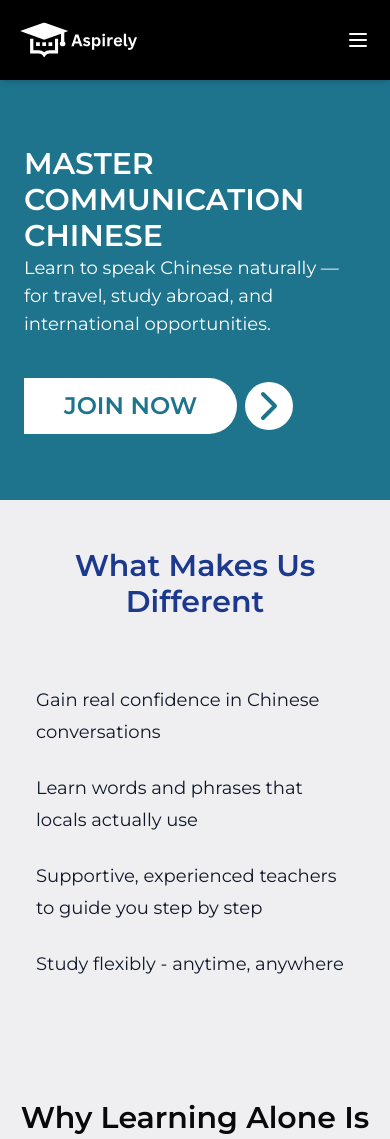
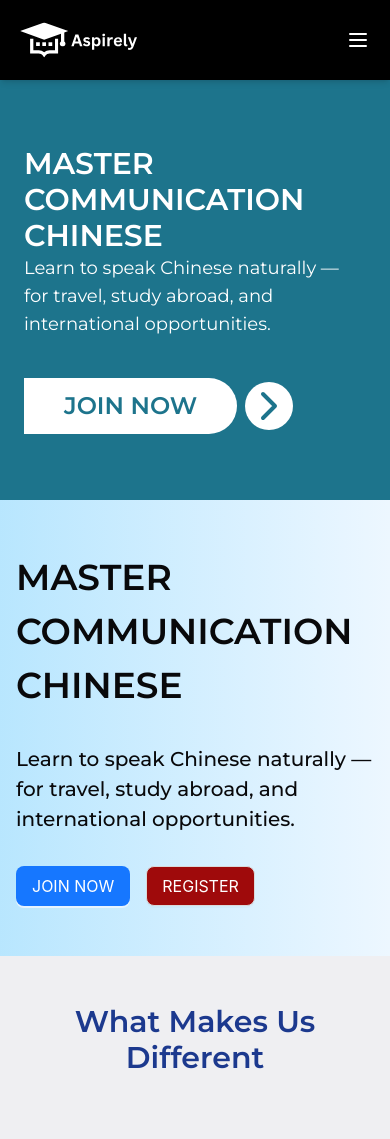
Before and after one commit to ldliem21101998/mkt-website, a Next.js app: page /en/courses/chinese/communication in a window 390 px wide. Shown: the top 1139 px of the page. Built offline with nearby package versions, Linux system fonts and the light colour scheme.

Commit message:
Update: Banner - Section 2

```diff
--- a/src/app/[locale]/(child)/courses/chinese/business/page.tsx
+++ b/src/app/[locale]/(child)/courses/chinese/business/page.tsx
@@ -12,6 +12,7 @@ import {
   CheckCircle2,
 } from "lucide-react";
 import { useMessages, useTranslations } from "next-intl";
+import { Button } from "antd";
 
 function ChineseBusinessSection() {
   const t = useTranslations();
@@ -499,9 +500,87 @@ function CoursesSection() {
   );
 }
 
-function MasterChineseBusiness({
-  personSrc = "/assets/images/courses/english/business/Section2/Person.png",
+export function Banner({
+  title,
+  desc,
+  imgSrc,
+}: {
+  title: string;
+  desc: string;
+  imgSrc: string;
 }) {
+  const t = useTranslations();
+  return (
+    <section className="relative w-full bg-linear-to-r from-sky-200 to-[#edf7ff] py-[40px] lg:py-[80px] px-4">
+      <div className="mx-auto xl:max-w-[1000px]">
+        <div
+          className={`w-full flex flex-row justify-between items-center my-[10px]`}
+        >
+          <div className="flex flex-col gap-8 w-[490px]">
+            <div className="font-black text-[36px]">{t(title)}</div>
+            <div className="font-medium text-[20px]">{t(desc)}</div>
+            <div className="flex gap-4">
+              <Button type="primary" size="large">
+                {t("Hero.joinNow")}
+              </Button>
+              <Button
+                size="large"
+                className=" bg-[#A40000] !text-white hover:!bg-white hover:!text-[#A40000] hover:!border-[#A40000]"
+              >
+                {t("Hero.register")}
+              </Button>
+            </div>
+          </div>
+          <div className="w-[350px] hidden sm:block">
+            <img src={imgSrc} />
+          </div>
+        </div>
+      </div>
+    </section>
+  );
+}
+
+function HowWeTeach() {
+  const t = useTranslations();
+  const messages = useMessages();
+  const methodData = (messages?.Courses?.chineseCourse?.business?.method
+    ?.children || []) as {
+    title: string;
+  }[];
+
+  return (
+    <section className="relative w-full bg-[#edf7ff] py-[40px] lg:py-[80px]">
+      <div className="mx-auto max-w-[540px] md:max-w-[720px] lg:max-w-[960px] xl:max-w-[1246px]">
+        <h2 className="text-[40px] text-center font-bold mb-[40px] lg:mb-[60px]">
+          {t("Courses.chineseCourse.business.forCoporation.title")}
+        </h2>
+        <div className="grid grid-cols-1 lg:grid-cols-3 gap-8">
+          {methodData.map((f, i) => (
+            <div className="flex flex-col gap-4 items-center justify-center">
+              <div className="w-full md:w-[50%] lg:w-full">
+                <img
+                  src={
+                    "/assets/images/courses/chinese/business/MasterChineseBusiness/item3.png"
+                  }
+                  className="rounded-lg"
+                />
+              </div>
+              <div
+                className="text-center w-[90%]"
+                dangerouslySetInnerHTML={{ __html: f.title }}
+              />
+              <Button type="primary" size="large">
+                {t("Hero.joinNow")}
+              </Button>
+            </div>
+          ))}
+        </div>
+      </div>
+    </section>
+  );
+}
+
+function MasterChineseBusiness() {
   const t = useTranslations();
   const messages = useMessages();
   const reasonData = (messages?.Courses?.chineseCourse?.business?.reason
@@ -512,26 +591,29 @@ function MasterChineseBusiness({
   }[];
 
   return (
-    <section className="relative w-full bg-[#e5e7eb] py-[40px] lg:py-[80px]">
-      <div className="mx-auto max-w-[540px] md:max-w-[720px] lg:max-w-[960px] xl:max-w-[1246px]">
+    <section className="relative w-full bg-white py-[40px] lg:py-[80px]">
+      <div className="mx-auto xl:max-w-[1000px]">
         <h2 className="text-[40px] text-center font-bold mb-[40px] lg:mb-[60px]">
           {t("Courses.chineseCourse.business.reason.title")}
         </h2>
         <div className="w-full">
-          {reasonData.map((f, i) => {
-            console.log(f, "ewvkn");
-
-            return(
-            <div className={`w-full flex flex-row ${i % 2 !== 0 ? "flex-row-reverse" : ""} justify-between items-center`}>
-              <div className="flex flex-col gap-2">
-                <div className="font-bold">{f.title}</div>
-                <div className="">{f.desc}</div>
+          {reasonData.map((f, i) => (
+            <div
+              className={`w-full flex flex-row ${
+                i % 2 !== 0 ? "flex-row-reverse" : ""
+              } justify-between items-center my-[10px]`}
+            >
+              <div className="flex flex-col gap-2 w-[490px]">
+                <div className="font-black text-[30px] text-[#A40000]">
+                  {f.title}
+                </div>
+                <div className="font-medium text-[20px]">{f.desc}</div>
               </div>
-              <div>
+              <div className="w-[350px]">
                 <img src={f.img} />
               </div>
             </div>
-          )})}
+          ))}
         </div>
       </div>
     </section>
@@ -548,12 +630,12 @@ function Achievements({}) {
   }[];
 
   return (
-    <section className="relative w-full bg-linear-to-r from-green-500 to-green-100 py-[40px] lg:py-[80px]">
-      <div className="mx-auto max-w-[540px] md:max-w-[720px] lg:max-w-[960px] xl:max-w-[1246px]">
+    <section className="relative w-full bg-linear-to-r from-sky-200 to-[#edf7ff] py-[40px] lg:py-[80px]">
+      <div className="mx-auto xl:max-w-[1000px]">
         <h2 className="text-[40px] text-center font-bold mb-[40px] lg:mb-[60px]">
           {t("Courses.chineseCourse.business.takeaway.title")}
         </h2>
-        <div className="grid grid-cols-2 gap-4">
+        <div className="grid grid-cols-2 gap-8">
           {takeAwayData.map((f, i) => (
             <div className="flex flex-col items-center justify-center gap-4">
               <div className="shrink-0">
@@ -563,7 +645,7 @@ function Achievements({}) {
                   }
                 />
               </div>
-              <p className="text-center">
+              <p className="text-center w-[80%]">
                 <span className="font-bold">{f.title}</span> {f.desc}
               </p>
             </div>
@@ -626,12 +708,17 @@ export default function ChineseBusinessCoursePage() {
   return (
     <main className="w-full">
       <ChineseBusinessSection />
-      <Section2 />
       <WhatYouWillGetSection />
-      <AchievementsSection />
       <HowYouWillLearnSection />
-      <ForBusinessSection />
 
+      <Banner
+        title={"Courses.chineseCourse.business.title"}
+        desc={"Courses.chineseCourse.business.desc"}
+        imgSrc={
+          "/assets/images/courses/chinese/business/MasterChineseBusiness/item3.png"
+        }
+      />
+      <HowWeTeach />
       <MasterChineseBusiness />
       <Achievements />
       <ForBusiness />
--- a/src/app/[locale]/(child)/courses/chinese/communication/page.tsx
+++ b/src/app/[locale]/(child)/courses/chinese/communication/page.tsx
@@ -4,6 +4,7 @@ import { ChevronRight } from "lucide-react";
 import { useMessages, useTranslations } from "next-intl";
 import HexagonNumber from "@/components/HexagonNumber";
 import { ContactForm } from "@/components/ContactForm";
+import { Banner } from "../business/page";
 
 function ChineseCommunicationSection() {
   const t = useTranslations();
@@ -201,6 +202,13 @@ export default function ChineseCommunicationCoursePage() {
   return (
     <main className="w-full">
       <ChineseCommunicationSection />
+      <Banner
+        title={"Courses.chineseCourse.communication.title"}
+        desc={"Courses.chineseCourse.communication.desc"}
+        imgSrc={
+          "/assets/images/courses/chinese/business/MasterChineseBusiness/item3.png"
+        }
+      />
       <OurUniqueSection />
       <GuidedChineseLearning />
       <CoursesSection />
--- a/src/components/ContactForm.tsx
+++ b/src/components/ContactForm.tsx
@@ -1,3 +1,4 @@
+'use client'
 import { Button, Input, Select, Form } from "antd";
 import { useMessages, useTranslations } from "next-intl";
 import Image from "next/image";
--- a/src/messages/en.json
+++ b/src/messages/en.json
@@ -27,7 +27,8 @@
   },
   "Hero": {
     "contact": "GET STARTED",
-    "joinNow": "JOIN NOW"
+    "joinNow": "JOIN NOW",
+    "register":"REGISTER"
   },
   "DidYouKnow": {
     "title": "Did you know?",
--- a/src/messages/vi.json
+++ b/src/messages/vi.json
@@ -27,7 +27,8 @@
   },
   "Hero": {
     "contact": "BẮT ĐẦU NGAY",
-    "joinNow": "THAM GIA NGAY"
+    "joinNow": "THAM GIA NGAY",
+    "register":"ĐĂNG KÝ HỌC"
   },
   "DidYouKnow": {
     "title": "Bạn có biết?",
```
